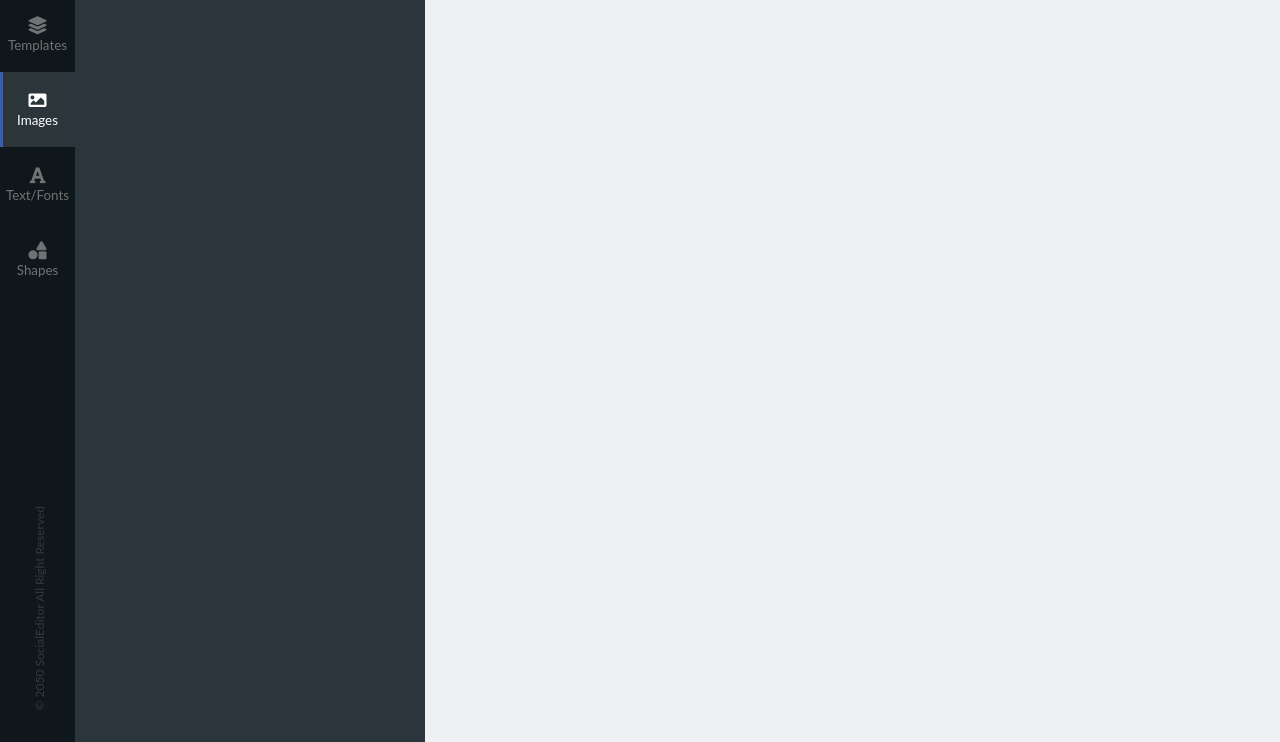
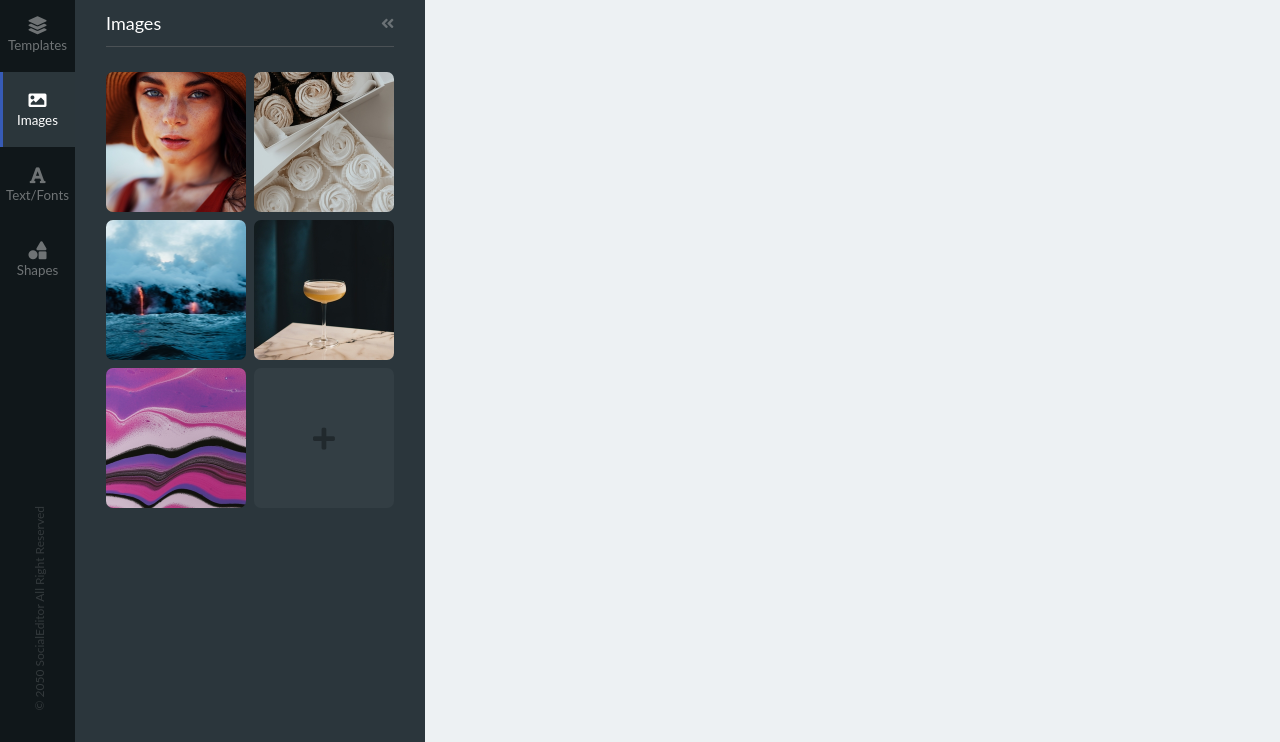
Before and after one commit to DJaye33/SocialEditor_UI, a plain HTML site: page index.html in a window 1280 px wide. Shown: the part 58-800 px from the top of the page. Drawn offline with Linux system fonts and the light colour scheme; a small style sheet from the web is missing.

Commit message:
add images section with styling

```diff
--- a/index.html
+++ b/index.html
@@ -68,7 +68,38 @@
         </footer>
       </div>
 
-      <section class="panel"></section>
+      <section class="panel">
+        <div class="panel__top">
+          <h1 class="first-heading">Images</h1>
+          <i class="fas fa-angle-double-left panel__collapse-icon"></i>
+        </div>
+        <div class="panel__images">
+          <img
+            src="./beautiful_woman.jpg"
+            alt="beautiful woman with sun spots"
+            class="panel__img"
+          />
+          <img
+            src="./boxes_of_cupcakes.jpg"
+            alt="boxes of cupcakes"
+            class="panel__img"
+          />
+          <img src="./volcanic_sea.jpg" alt="volcanic sea" class="panel__img" />
+          <img
+            src="./glass_of_champaigne.jpg"
+            alt="glass of champaigne"
+            class="panel__img"
+          />
+          <img
+            src="./psychedlic_colors.jpg"
+            alt="psycedelic purples"
+            class="panel__img"
+          />
+          <button class="panel__btn">
+            <i class="fas fa-plus panel__upload-icon"></i>
+          </button>
+        </div>
+      </section>
 
       <main class="main"></main>
     </div>
--- a/styles.css
+++ b/styles.css
@@ -2,6 +2,7 @@
 * {
   margin: 0;
   padding: 0;
+  box-sizing: border-box;
 }
 
 html {
@@ -38,6 +39,16 @@ button {
   100% {
     opacity: 1;
     transform: translateX(0rem);
+  }
+}
+
+@keyframes fade-in {
+  0% {
+    opacity: 0;
+  }
+
+  100% {
+    opacity: 1;
   }
 }
 
@@ -189,7 +200,85 @@ button {
 .panel {
   background-color: #2b363c;
   width: 35rem;
+  padding: 1.5rem 3.1rem;
 }
+
+.panel__top {
+  display: flex;
+  justify-content: space-between;
+  align-items: center;
+  border-bottom: 0.1rem solid #4b5155;
+  padding-bottom: 1.2rem;
+}
+
+.first-heading {
+  font-size: 1.8rem;
+  font-weight: 400;
+}
+
+.panel__collapse-icon {
+  color: #6b7276;
+  cursor: pointer;
+}
+
+.panel__images {
+  padding: 2.5rem 0;
+  display: flex;
+  flex-wrap: wrap;
+  gap: 0.8rem;
+}
+
+.panel__img {
+  width: 14rem;
+  height: 14rem;
+  object-fit: cover;
+  border-radius: 0.7rem;
+  cursor: pointer;
+  transition: all 0.2s;
+  animation: fade-in 1s;
+}
+
+.panel__img:nth-child(2) {
+  animation: fade-in 1s 0.1s backwards;
+}
+
+.panel__img:nth-child(3) {
+  animation: fade-in 1s 0.2s backwards;
+}
+
+.panel__img:nth-child(4) {
+  animation: fade-in 1s 0.3s backwards;
+}
+
+.panel__img:nth-child(5) {
+  animation: fade-in 1s 0.4s backwards;
+}
+
+.panel__img:hover {
+  transform: scale(1.05);
+}
+
+.panel__btn {
+  width: 14rem;
+  height: 14rem;
+  background-color: #333e44;
+  border-radius: 0.7rem;
+  cursor: pointer;
+  transition: all 0.2s;
+  animation: fade-in 1s 0.5s backwards;
+}
+
+.panel__btn:hover,
+.panel__btn:focus {
+  background-color: #404c52;
+}
+
+.panel__upload-icon {
+  font-size: 2.5rem;
+  color: #21292d;
+}
+
+/* ----------------- */
 
 .main {
   background-color: #edf1f3;
```
Also changed, not shown: beautiful_woman.jpg (added), boxes_of_cupcakes.jpg (added), glass_of_champaigne.jpg (added), psychedlic_colors.jpg (added), volcanic_sea.jpg (added).
